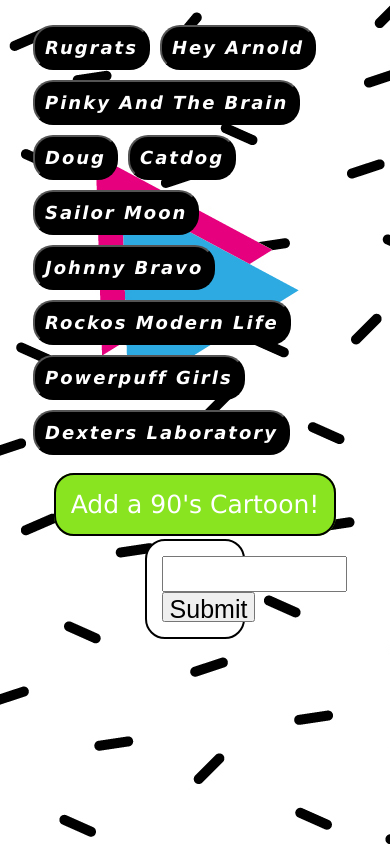
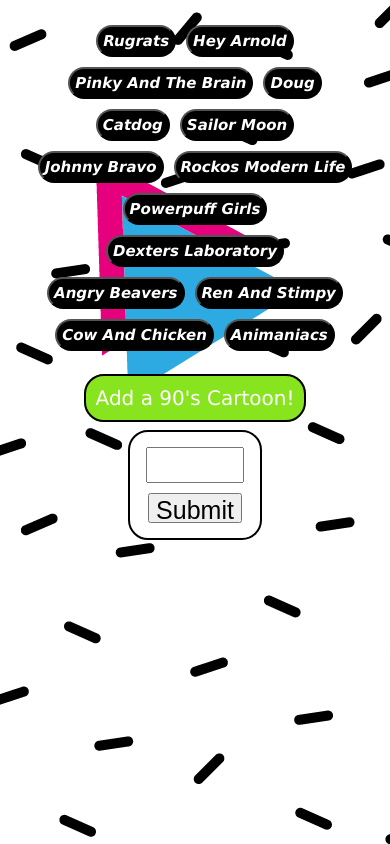
Before and after one commit to brittani1128/gif-tastic, a plain HTML site: page index.html in a window 390 px wide. Drawn offline with nearby package versions, Linux system fonts and the light colour scheme.

Commit message:
add more cartoons, mobile responsive

```diff
--- a/assets/css/style.css
+++ b/assets/css/style.css
@@ -12,15 +12,16 @@ label {
     border:2px solid black;
 }
 #cartoonButtons{
-    margin-bottom: 30px;
+    margin: auto;
+    text-align:center;
 }
 #cartoonForm{
     text-align: center;
 }
 #cartoonInput {
-
     height:30px;
-
+    width:90%;
+    margin-bottom:10px;
 
 }
 
@@ -71,7 +72,7 @@ img {
 #gifs {
     margin:auto;
     max-width: 90%;
-    /* display:block; */
+    text-align:center;
 }
 
 .container {
@@ -95,3 +96,22 @@ img {
     float:left;
     margin:auto;
 }
+
+@media only screen and (max-width:950px){
+    .button {
+        padding:5px;
+        height:auto;
+        font-size:15px;
+        letter-spacing: 0px;
+
+    }
+    label {
+        font-size:20px;
+        padding:10px;
+    }
+
+    #submitWrap {
+        max-width:30%;
+    }
+
+}
--- a/assets/js/app.js
+++ b/assets/js/app.js
@@ -1,7 +1,7 @@
 $( document ).ready(function(){
 
 //VARIABLES ============================================================================================
-var cartoons = ["rugrats", "hey arnold", "pinky and the brain", "doug", "catdog", "sailor moon", "johnny bravo", "rockos modern life", "powerpuff girls", "dexters laboratory"];
+var cartoons = ["rugrats", "hey arnold", "pinky and the brain", "doug", "catdog", "sailor moon", "johnny bravo", "rockos modern life", "powerpuff girls", "dexters laboratory", "angry beavers", "ren and stimpy", "cow and chicken", "animaniacs"];
 
 
 var results;
@@ -44,7 +44,7 @@ $("#submitBtn").on("click", function(event){
             url:queryUrl,
             method:"GET"
         }).then(function(response){
-
+        //  console.log(response);
             results = response.data;
             console.log(results);
 
```
